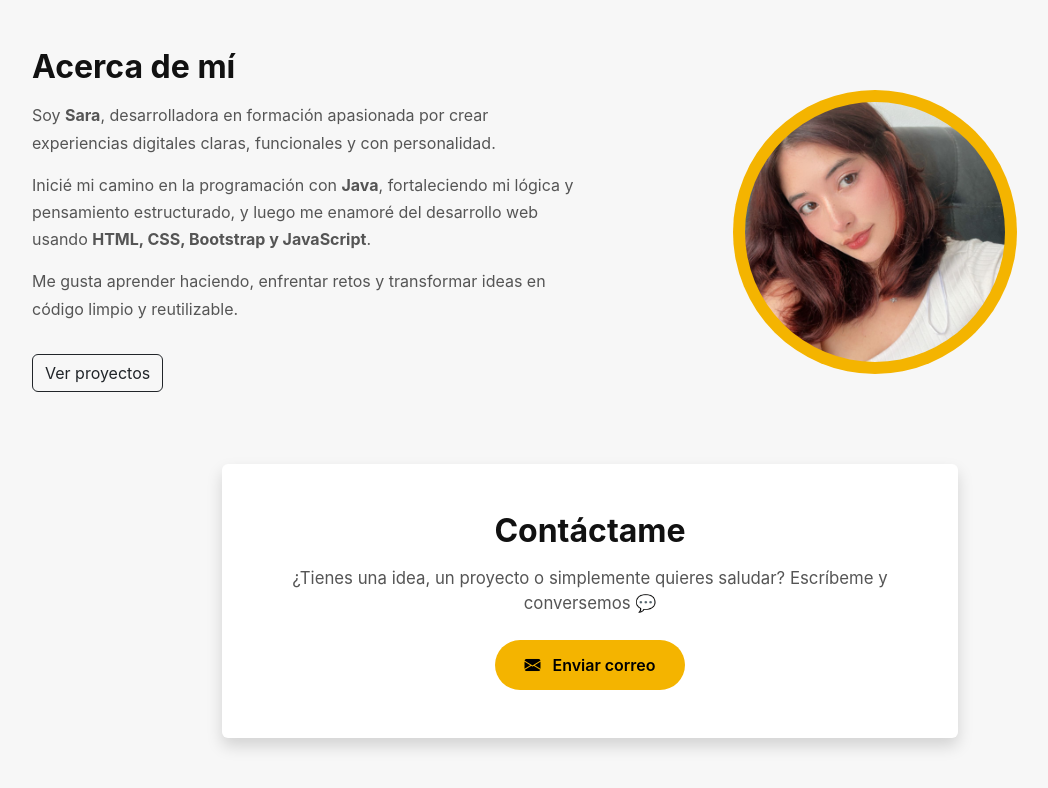
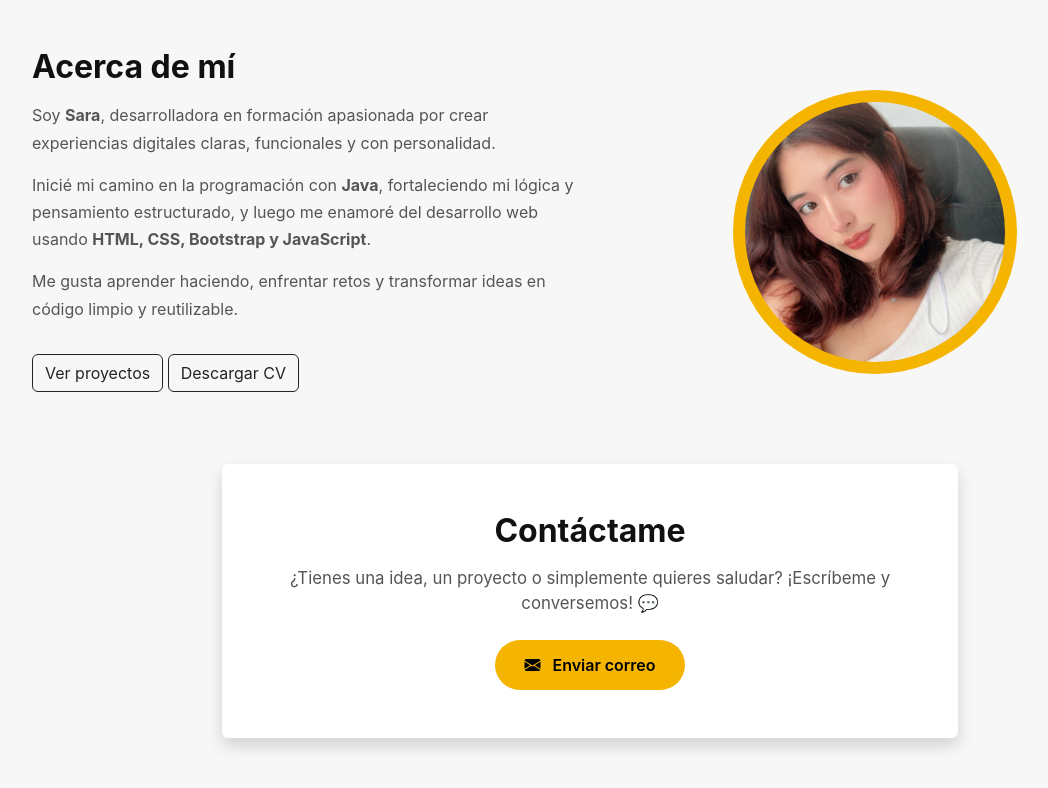
Before and after one commit to sarapalacio0115/Repositorio-Sara, a plain HTML site: page about.html in a window 1280 px wide. Shown: the whole page, without its empty margins (50-1098 px from the left). Drawn offline with nearby package versions, Linux system fonts and the light colour scheme.

Commit message:
Agregar descargar CV

```diff
--- a/about.html
+++ b/about.html
@@ -38,12 +38,18 @@
       <a href="./index.html" class="btn btn-outline-dark mt-3">
         Ver proyectos
       </a>
+     <a href="./assets/CV-SaraPalacio.pdf (1).pdf"
+   class="btn btn-outline-dark mt-3"
+   download="Sara_Palacio_CV.pdf">
+  Descargar CV
+</a>
     </div>
 
     <div class="col-lg-6 text-center">
       <div class="about-image">
         <img src="./assets/Sara.jpeg" alt="Sara desarrolladora">
       </div>
+
     </div>
 
   </div>
@@ -58,12 +64,12 @@
         <h2 class="mb-3">Contáctame</h2>
         <p class="mb-4 contact-text">
           ¿Tienes una idea, un proyecto o simplemente quieres saludar?
-          Escríbeme y conversemos 💬
+          ¡Escríbeme y conversemos! 💬
         </p>
 
         <!-- BOTÓN CORREO -->
         <a
-          href="mailto:tucorreo@gmail.com?subject=Contacto desde tu portafolio"
+          href="mailto:sarapalacio0115@gmail.com?subject=Contacto desarrolladora SARA"
           class="btn btn-contact"
         >
           <i class="bi bi-envelope-fill me-2"></i>
```
